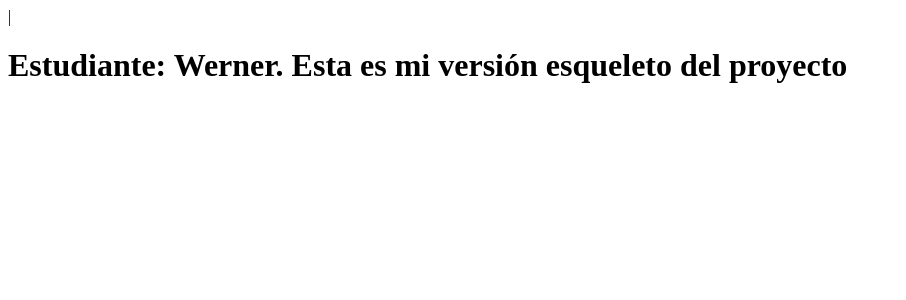
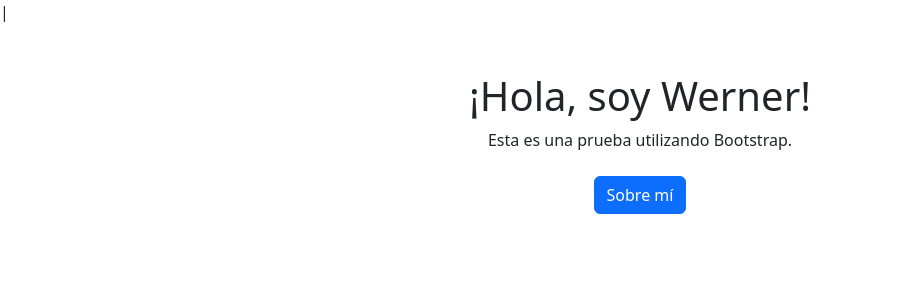
Before and after one commit to dsalazar-lectures/software-design-I2025, a Django app: page / in a window 1280 px wide. Shown: the top 300 px of the page, without its empty margins (0-906 px from the left). Run offline with Django 5.2, Linux system fonts and the light colour scheme.

Commit message:
Bootstrap added
Added bootstrap to home page

```diff
--- a/Laboratorios/Lab02/hello/templates/home.html
+++ b/Laboratorios/Lab02/hello/templates/home.html
@@ -4,8 +4,15 @@
     <meta charset="UTF-8">
     <meta name="viewport" content="width=device-width, initial-scale=1.0">
     <title>Home</title>
+    <link href="https://cdn.jsdelivr.net/npm/bootstrap@5.3.5/dist/css/bootstrap.min.css" rel="stylesheet" integrity="sha384-SgOJa3DmI69IUzQ2PVdRZhwQ+dy64/BUtbMJw1MZ8t5HZApcHrRKUc4W0kG879m7" crossorigin="anonymous">
 </head>
 <body>
-    <h1>Estudiante: Werner. Esta es mi versión esqueleto del proyecto</h1>
+    <div class="container mt-5">
+        <h1 class="text-center">¡Hola, soy Werner!</h1>
+        <p class="text-center">Esta es una prueba utilizando Bootstrap.</p>
+        <div class="text-center mt-4">
+            <a href=" " class="btn btn-primary">Sobre mí</a>
+
+    <script src="https://cdn.jsdelivr.net/npm/bootstrap@5.3.5/dist/js/bootstrap.bundle.min.js" integrity="sha384-k6d4wzSIapyDyv1kpU366/PK5hCdSbCRGRCMv+eplOQJWyd1fbcAu9OCUj5zNLiq" crossorigin="anonymous"></script>
 </body>
 </html>
```
